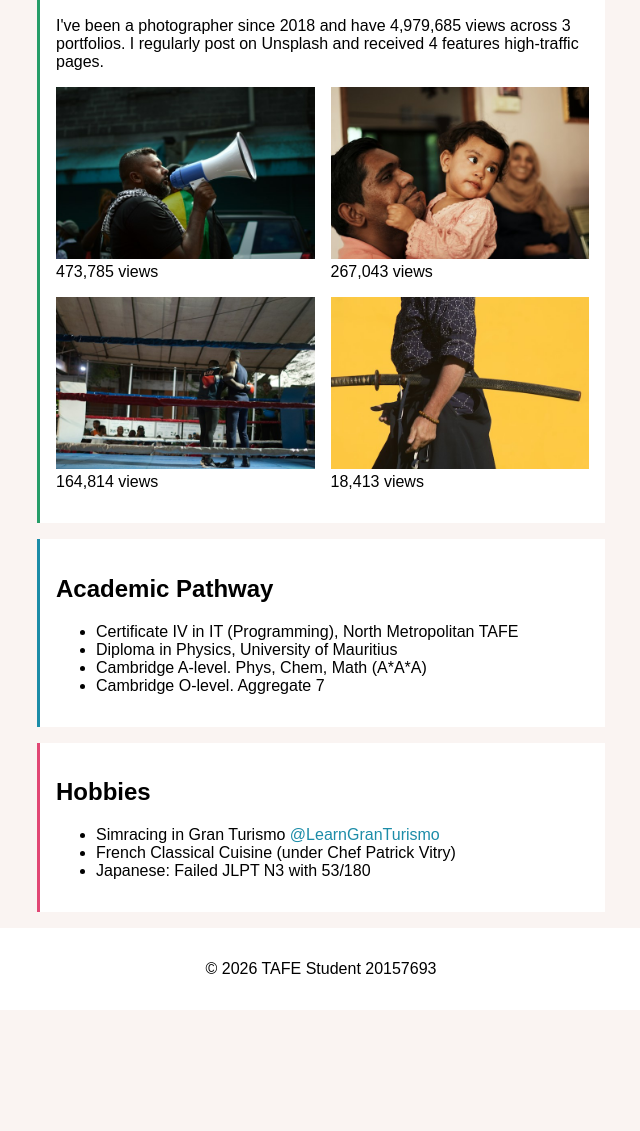
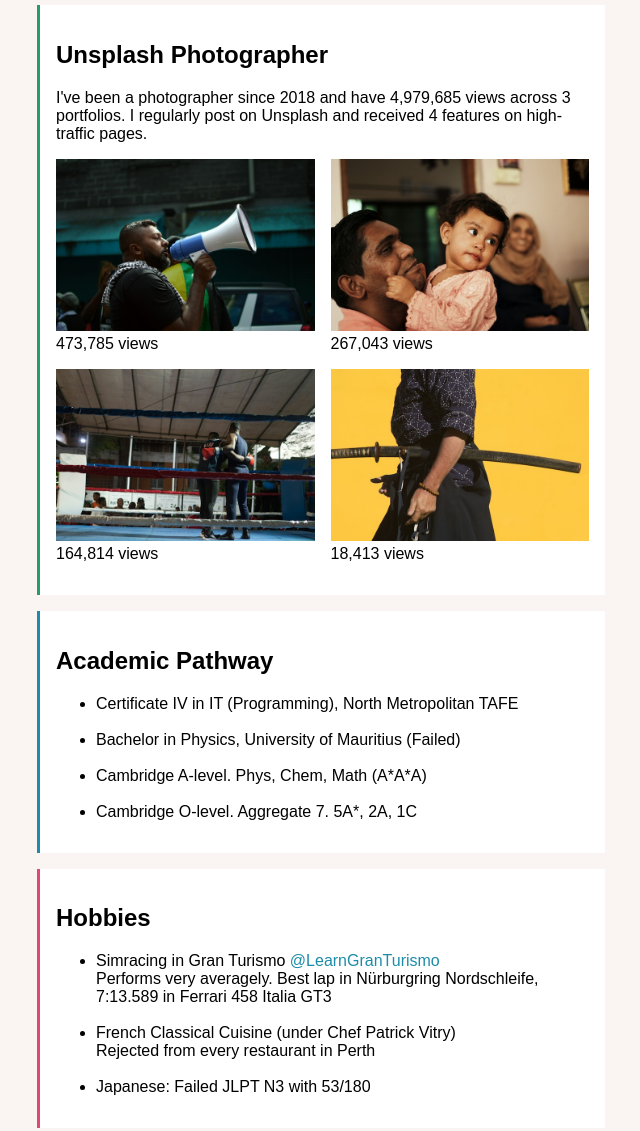
Before and after one commit to 20157693/20157693.github.io, a plain HTML site: page resume.html in a window 1280 px wide. Shown: the part 412-1543 px from the top of the page, without its empty margins (319-959 px from the left). Before the commit the page ends 1422 px from the top, so only its background shows below. Drawn offline with Linux system fonts and the light colour scheme.

Commit message:
feat: include more information

```diff
--- a/resume.html
+++ b/resume.html
@@ -28,16 +28,20 @@
         <h2>Skills</h2>
         <ul>
           <li>Python: Manim, Pandas and Numpy</li>
+          <br>
           <li>HTML</li>
+          <br>
           <li>CSS</li>
+          <br>
           <li>JavaScript</li>
+          <br>
           <li>Git and GitHub</li>
         </ul>
       </article>
 
       <article class="card-green">
         <h2>Unsplash Photographer</h2>
-        <p>I've been a photographer since 2018 and have 4,979,685 views across 3 portfolios. I regularly post on Unsplash and received 4 features high-traffic pages.</p>
+        <p>I've been a photographer since 2018 and have 4,979,685 views across 3 portfolios. I regularly post on Unsplash and received 4 features on high-traffic pages.</p>
         <ul class="gallery">
           <li>
             <figure>
@@ -70,17 +74,22 @@
         <h2>Academic Pathway</h2>
         <ul>
           <li>Certificate IV in IT (Programming), North Metropolitan TAFE</li>
-          <li>Diploma in Physics, University of Mauritius</li>
+          <br>
+          <li>Bachelor in Physics, University of Mauritius (Failed)</li>
+          <br>
           <li>Cambridge A-level. Phys, Chem, Math (A*A*A)</li>
-          <li>Cambridge O-level. Aggregate 7</li>
+          <br>
+          <li>Cambridge O-level. Aggregate 7. 5A*, 2A, 1C</li>
         </ul>
       </article>
 
       <article class="card-fuchsia">
         <h2>Hobbies</h2>
         <ul>
-          <li>Simracing in Gran Turismo <a href="https://www.youtube.com/@learngranturismo">@LearnGranTurismo</a></li>
-          <li>French Classical Cuisine (under Chef Patrick Vitry)</li>
+          <li>Simracing in Gran Turismo <a href="https://www.youtube.com/@learngranturismo">@LearnGranTurismo</a><br>Performs very averagely. Best lap in Nürburgring Nordschleife, 7:13.589 in Ferrari 458 Italia GT3</li>
+          <br>
+          <li>French Classical Cuisine (under Chef Patrick Vitry)<br>Rejected from every restaurant in Perth</li>
+          <br>
           <li>Japanese: Failed JLPT N3 with 53/180</li>
         </ul>
       </article>
```
Also changed, not shown: about.html (+3 -3 lines), contact.html (+5 -5 lines), mywork.html (+1 -1 lines).
